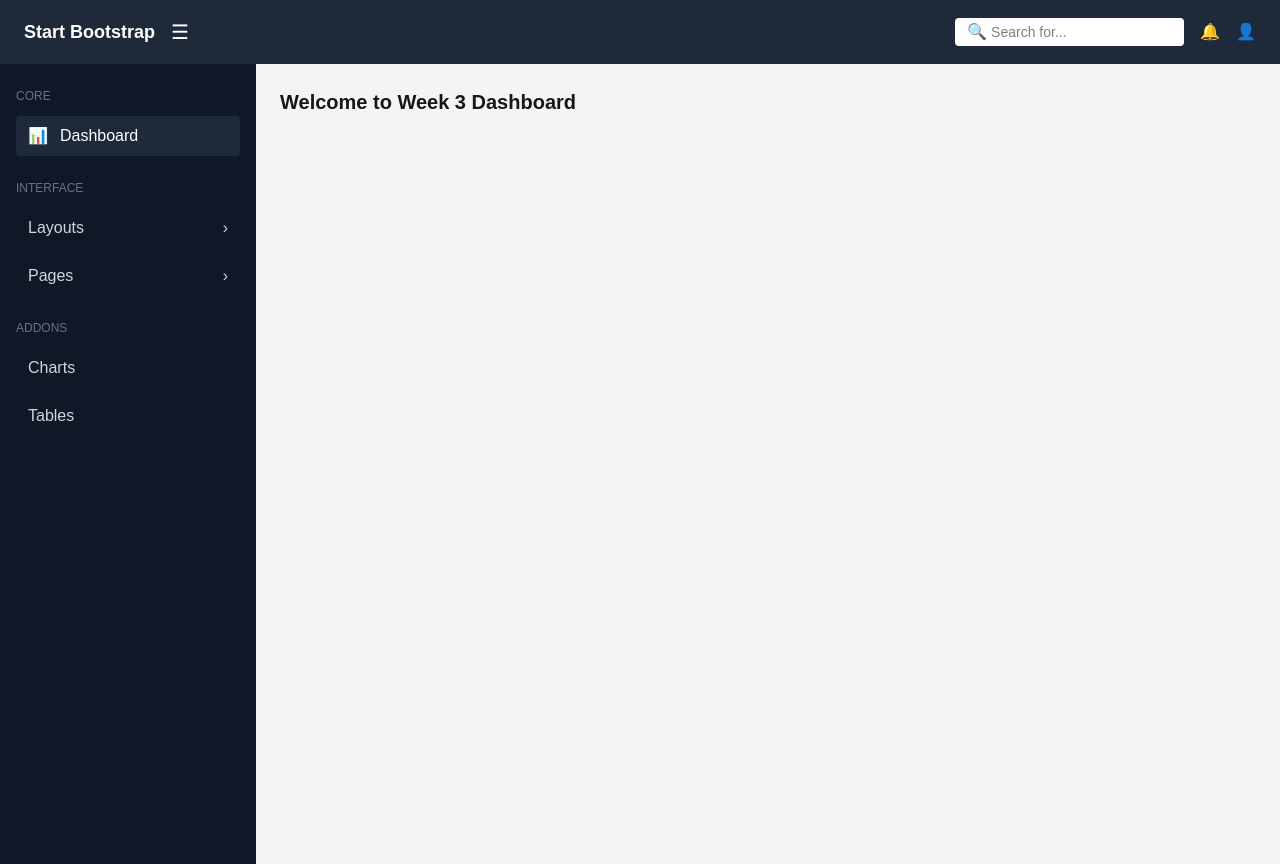
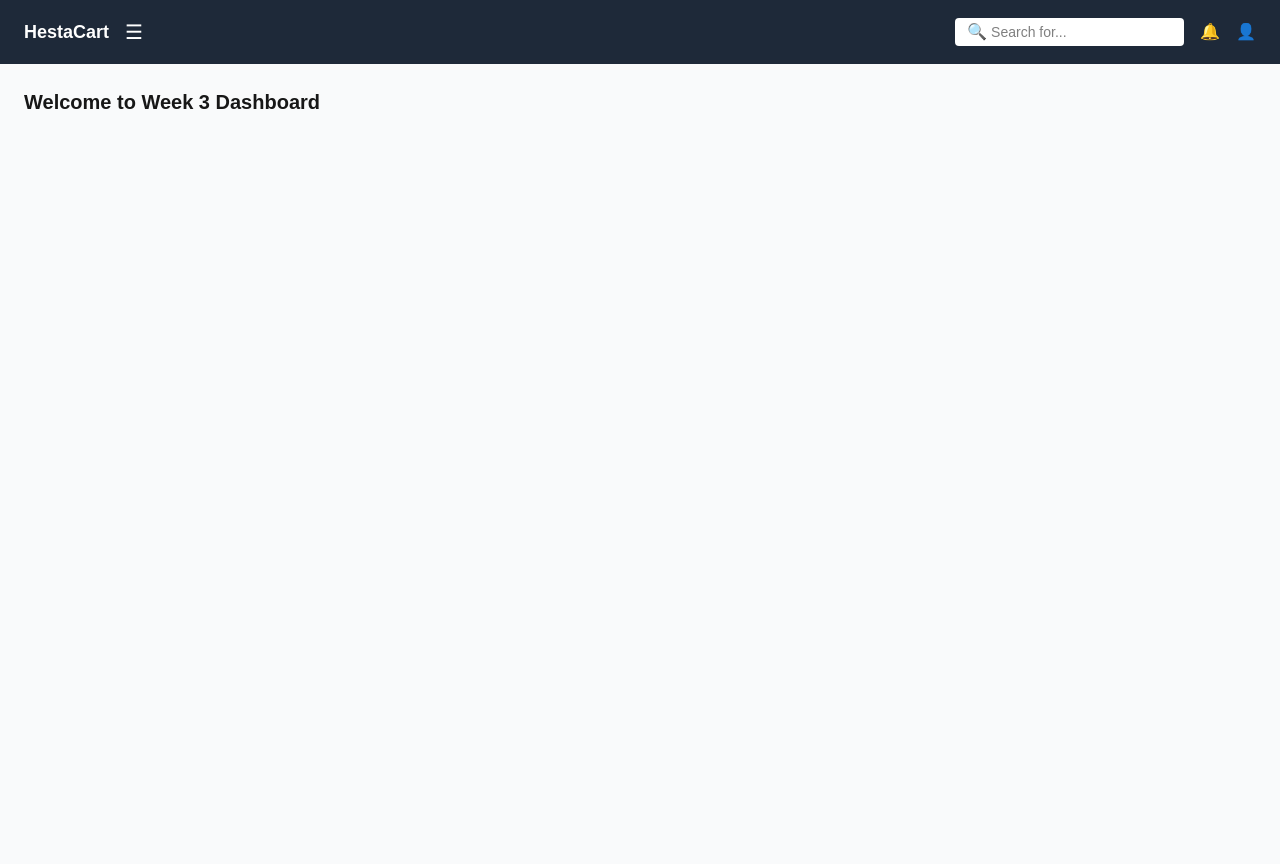
Before and after one commit to devansh-hestabit/Training, a Next.js app in the folder Week3/week3-next-tailwind-frontend/: page / in a window 1280 px wide. Built offline with nearby package versions, Linux system fonts and the light colour scheme.

Commit message:
Added Animation and button usage for Burger button to open SIdebar

```diff
--- a/Week3/week3-next-tailwind-frontend/app/layout.js
+++ b/Week3/week3-next-tailwind-frontend/app/layout.js
@@ -1,17 +1,22 @@
+"use client";
 import Navbar from "@/components/ui/Navbar";
 import "./globals.css";
+import { useState } from "react";
 import Sidebar from "@/components/ui/Sidebar";
 
 export default function RootLayout({ children }) {
+  const [sidebarOpen, setSidebarOpen] = useState(false);
   return (
     <html lang="en">
       <body>
-        <Navbar />
+        <Navbar
+          isOpen={sidebarOpen}
+          onToggleSidebar={() => setSidebarOpen(!sidebarOpen)}
+        />
+
         <div className="flex">
-          <Sidebar />
-          <main className="flex-1 p-6 bg-gray-100 min-h-screen">
-            {children}
-          </main>
+          <Sidebar isOpen={sidebarOpen} />
+          <main className="flex-1 p-6 bg-gray-50 min-h-screen">{children}</main>
         </div>
       </body>
     </html>
--- a/Week3/week3-next-tailwind-frontend/components/ui/Navbar.jsx
+++ b/Week3/week3-next-tailwind-frontend/components/ui/Navbar.jsx
@@ -1,16 +1,27 @@
-export default function Navbar() {
+"use client";
+
+export default function Navbar({ isOpen, onToggleSidebar }) {
   return (
     <header className="h-16 bg-gray-800 text-white flex items-center justify-between px-6">
-      {/* Left side: Title + menu icon */}
+
+      {/* Left side */}
       <div className="flex items-center gap-4">
-        <span className="text-lg font-semibold">Start Bootstrap</span>
+        <span className="text-lg font-semibold">HestaCart</span>
 
-        <span className="text-xl cursor-pointer">☰</span>
+        <button
+          onClick={onToggleSidebar}
+          className={`
+            text-xl cursor-pointer
+            transition-transform duration-300
+            ${isOpen ? "rotate-90" : "rotate-0"}
+          `}
+        >
+          ☰
+        </button>
       </div>
 
-      {/* Right side: Search + icons */}
+      {/* Right side */}
       <div className="flex items-center gap-4">
-        {/* Search box with icon */}
         <div className="relative">
           <span className="absolute left-3 top-1/2 -translate-y-1/2 text-gray-500">
             🔍
--- a/Week3/week3-next-tailwind-frontend/components/ui/Sidebar.jsx
+++ b/Week3/week3-next-tailwind-frontend/components/ui/Sidebar.jsx
@@ -1,14 +1,17 @@
-export default function Sidebar() {
+"use client";
+
+export default function Sidebar({ isOpen }) {
   return (
-    <aside className="w-64 bg-gray-900 text-gray-300 min-h-[calc(100vh-4rem)]">
-
+    <aside
+      className={`bg-gray-900 text-gray-300 min-h-[calc(100vh-4rem)]
+        transition-all duration-300 ease-in-out
+        ${isOpen ? "w-64" : "w-0 overflow-hidden"}
+      `}
+    >
       <nav className="px-4 py-6 space-y-6">
-
         {/* CORE */}
         <div>
-          <p className="text-xs uppercase text-gray-500 mb-3">
-            Core
-          </p>
+          <p className="text-xs uppercase text-gray-500 mb-3">Core</p>
 
           <div className="flex items-center gap-3 text-white px-3 py-2 rounded bg-gray-800">
             <span>📊</span>
@@ -18,9 +21,7 @@ export default function Sidebar() {
 
         {/* INTERFACE */}
         <div>
-          <p className="text-xs uppercase text-gray-500 mb-3">
-            Interface
-          </p>
+          <p className="text-xs uppercase text-gray-500 mb-3">Interface</p>
 
           <div className="space-y-2">
             <div className="flex items-center justify-between px-3 py-2 rounded hover:bg-gray-800 cursor-pointer">
@@ -37,9 +38,7 @@ export default function Sidebar() {
 
         {/* ADDONS */}
         <div>
-          <p className="text-xs uppercase text-gray-500 mb-3">
-            Addons
-          </p>
+          <p className="text-xs uppercase text-gray-500 mb-3">Addons</p>
 
           <div className="space-y-2">
             <div className="px-3 py-2 rounded hover:bg-gray-800 cursor-pointer">
@@ -51,7 +50,6 @@ export default function Sidebar() {
             </div>
           </div>
         </div>
-
       </nav>
     </aside>
   );
```
